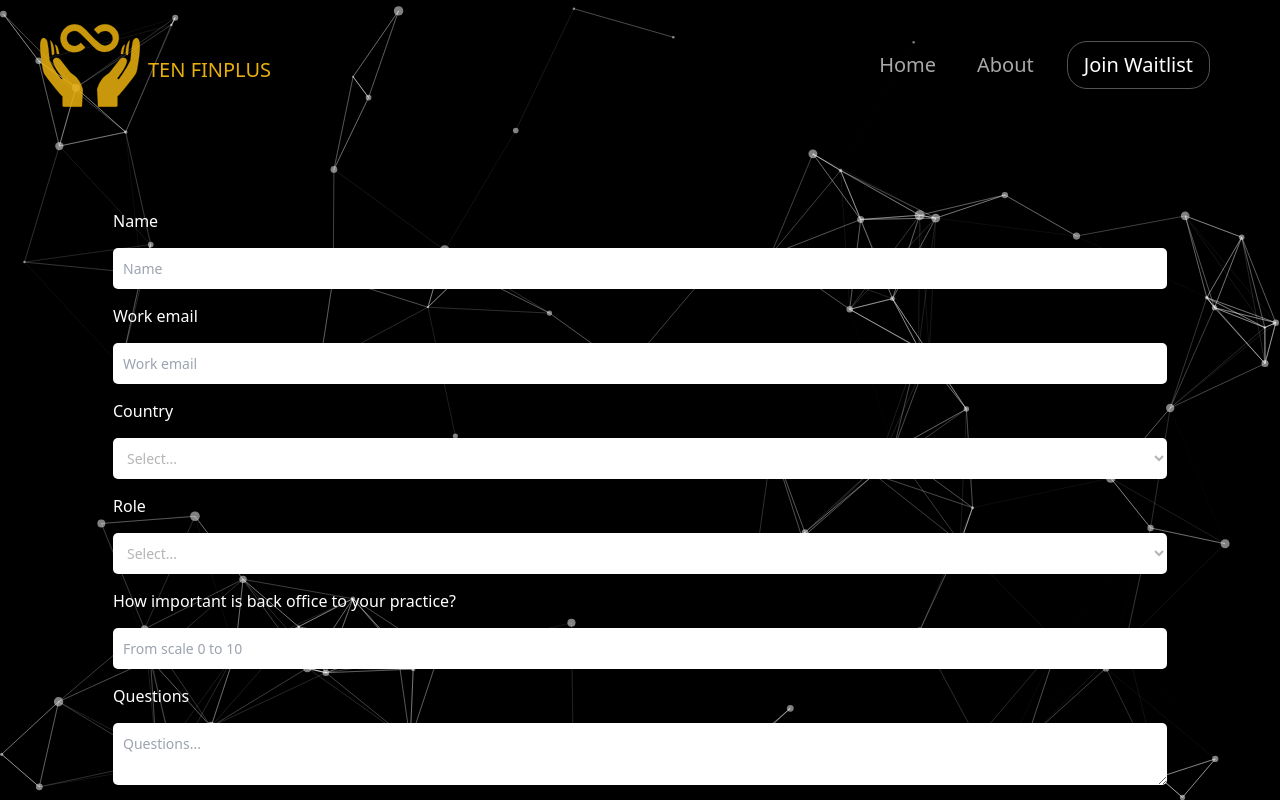
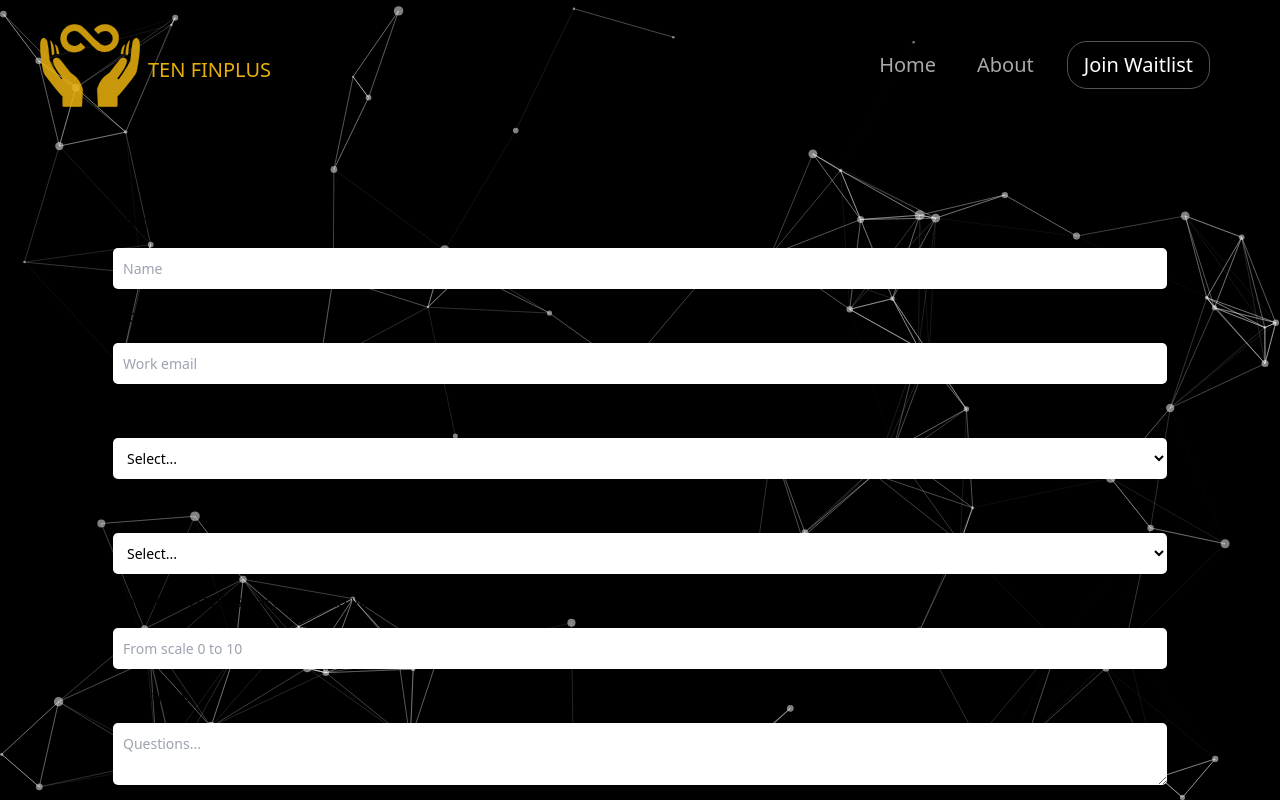
Before and after one commit to Chiefofstaff03/TEN-Finplus, a React (Vite) app: page /contact in a window 1280 px wide. Shown: the top 800 px of the page. Built offline with nearby package versions, Linux system fonts and the light colour scheme.

Commit message:
Update ContactForm.css

```diff
--- a/src/components/pages/contact/ContactForm.css
+++ b/src/components/pages/contact/ContactForm.css
@@ -25,7 +25,7 @@
     display: flex;
     flex-direction: column;
     gap: 15px;
-    color: white;
+    color: black;
   }
 
   .contact-form input,
@@ -43,7 +43,7 @@
   }
 
 .contact-form select:invalid {
-  color: #b7b4b4;
+  color: black;
 }
 
 .contact-form select {
```
